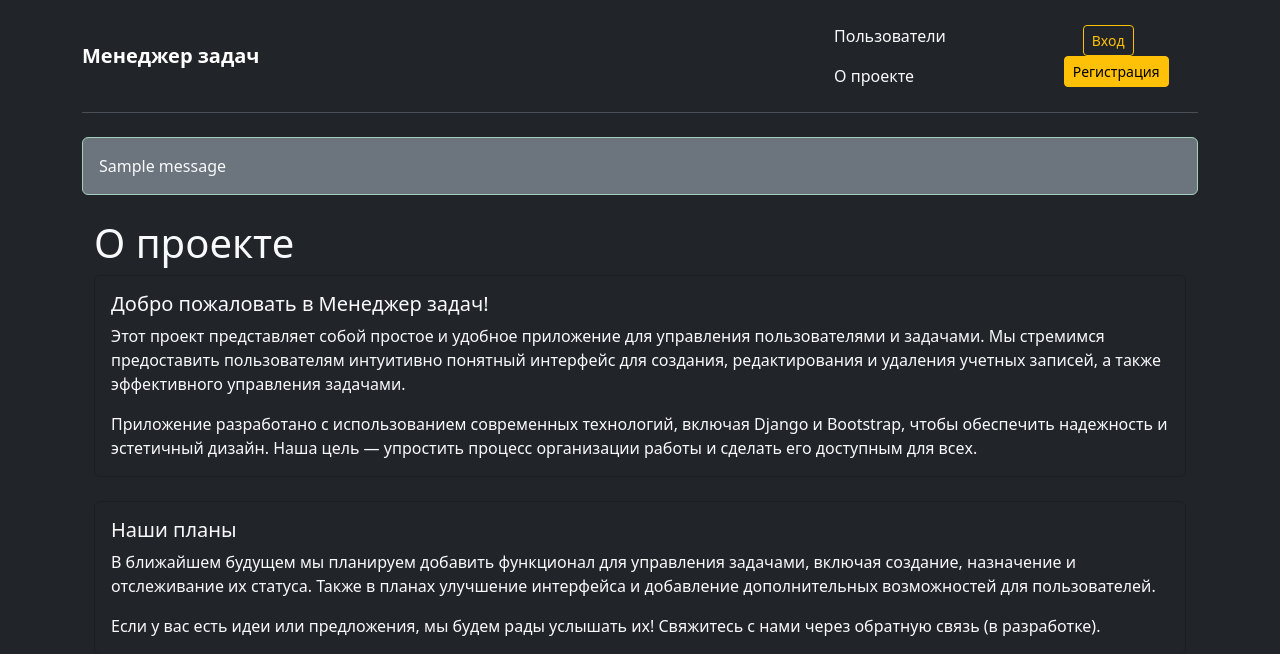
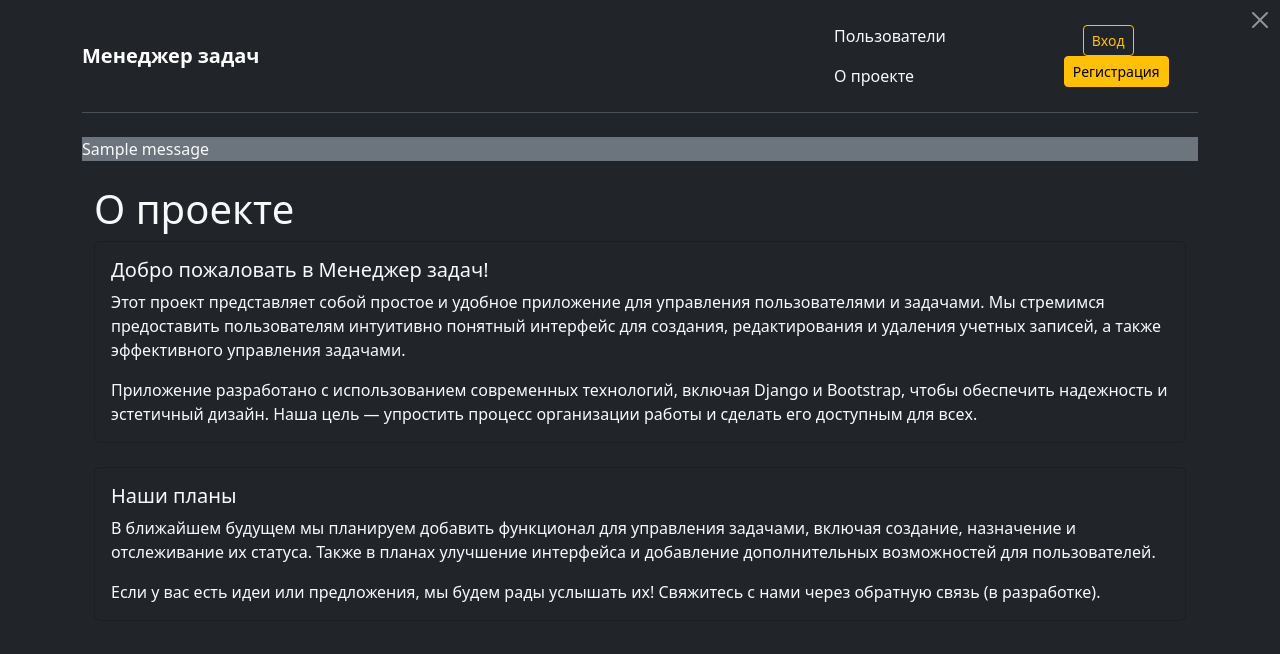
Before and after one commit to IvanFoksha/python-project-52, a Django app: template task_manager/templates/about.html in a window 1280 px wide. Shown: the top 654 px of the page. Run offline with Django 5.2, Linux system fonts and the light colour scheme; the template is opened without the code that fills it, so the values that code supplies are empty; tables that the repository leaves empty hold one stand-in row (values such as "Sample post"); one stand-in notice (Sample message) is shown; some libraries are stand-ins or nearby versions.

Commit message:
Temporarily update base template

```diff
--- a/task_manager/templates/base.html
+++ b/task_manager/templates/base.html
@@ -131,16 +131,16 @@
 
       {% if messages %} {% for message in messages %}
       <div
-        class="alert alert-{{ message.tags }} text-light bg-secondary mt-2"
+        class=".alert alert-{{ message.tags }} text-light bg-secondary mt-2"
         role="alert"
       >
         {{ message }}
-        <!-- <button
+        <button
           type="button"
           class="btn-close btn-close-white position-absolute top-0 end-0 m-2"
           data-bs-dismiss="alert"
           aria-label="Закрыть"
-        ></button> -->
+        ></button>
       </div>
       {% endfor %} {% endif %}
       <main>{% block content %} {% endblock %}</main>
```
